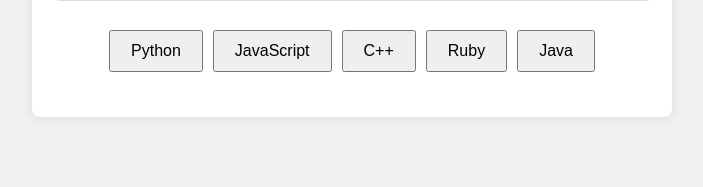
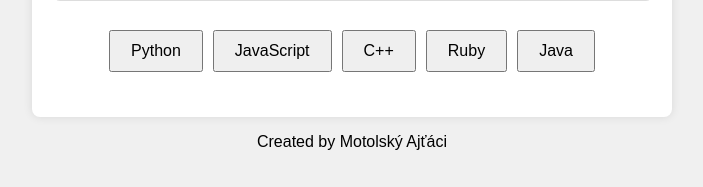
Before and after one commit to Marv140/Motol-Projects, a Flask app: page / in a window 1280 px wide. Shown: the part 739-926 px from the top of the page, without its empty margins (288-991 px from the left). Before the commit the page ends 856 px from the top, so only its background shows below. Run offline with Flask 3, Linux system fonts and the light colour scheme.

Commit message:
chore(index): add footer

```diff
--- a/code_guesser_game/templates/index.html
+++ b/code_guesser_game/templates/index.html
@@ -17,6 +17,10 @@
         <button id="next-button" style="display: none;">Další</button>
     </div>
 
+    <footer>
+        <p>Created by Motolský Ajťáci</p>
+    </footer>
+
     <script src="/static/script.js"></script>
 </body>
 </html>
```
